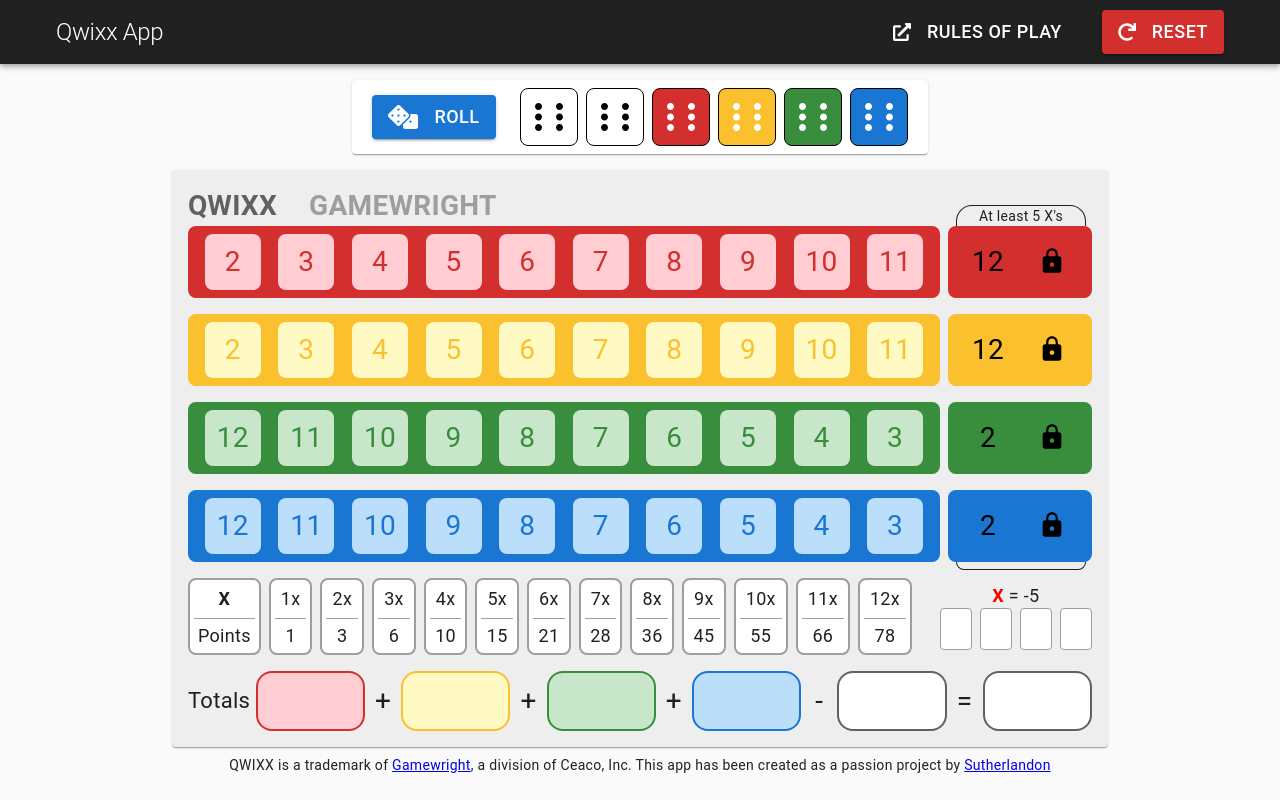
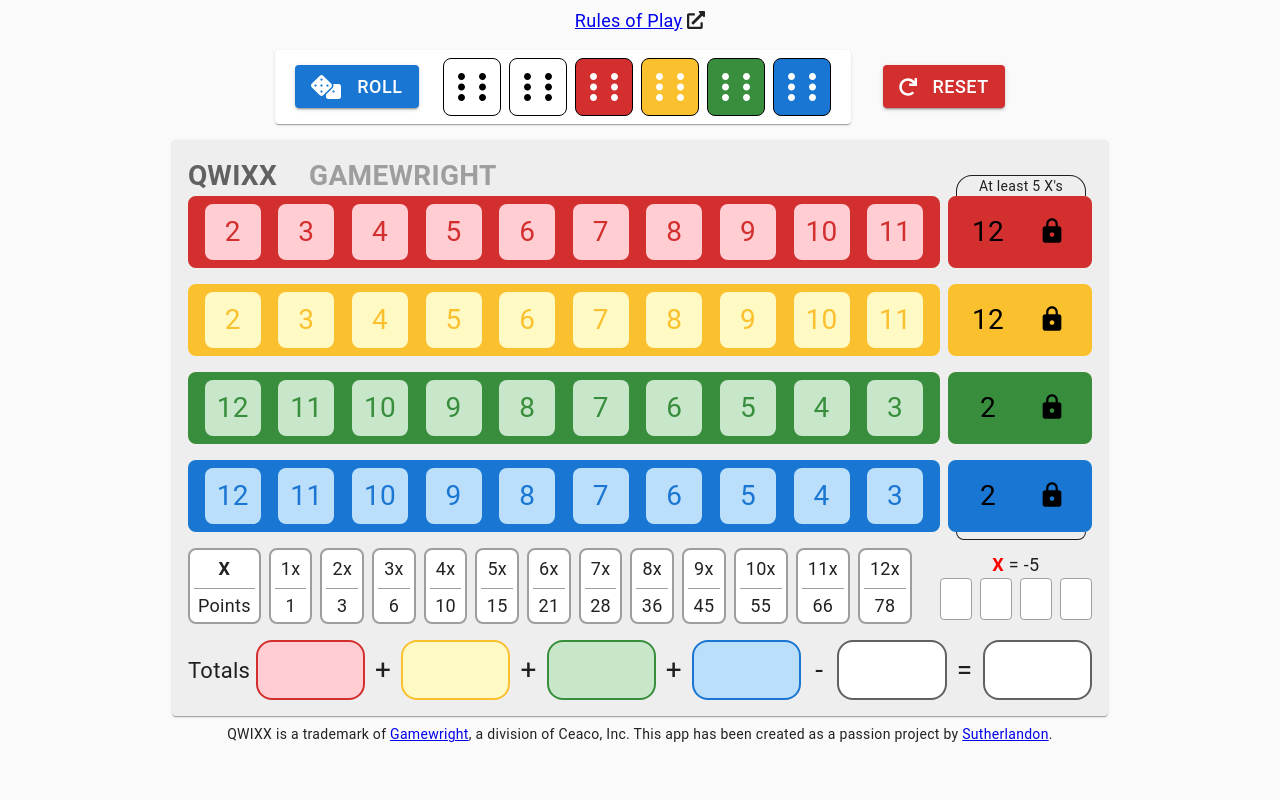
Before and after one commit to Sutherlandon/qwixx-app, a React (Create React App) app: page / in a window 1280 px wide. Built offline with nearby package versions, Linux system fonts and the light colour scheme.

Commit message:
Removed the app bar cause it was big and ugly.  Updated packages to run on node 18.

```diff
--- a/package.json
+++ b/package.json
@@ -13,7 +13,7 @@
     "lodash.clonedeep": "^4.5.0",
     "react": "^16.12.0",
     "react-dom": "^16.12.0",
-    "react-scripts": "3.2.0"
+    "react-scripts": "^5.0.1"
   },
   "scripts": {
     "start": "react-scripts start",
--- a/src/App.js
+++ b/src/App.js
@@ -1,19 +1,25 @@
 import React, { Component } from 'react';
 import cloneDeep from 'lodash.clonedeep';
-import { Paper } from '@material-ui/core';
+import { Button, Grid, Paper } from '@material-ui/core';
 import { withStyles } from '@material-ui/styles';
+import { FontAwesomeIcon } from '@fortawesome/react-fontawesome';
+import { faExternalLinkAlt, faRedo } from '@fortawesome/free-solid-svg-icons';
 
-import AppBar from './components/AppBar';
 import ColorRows from './components/ColorRows';
 import DiceRow from './components/DiceRow';
 import ScoreRow from './components/ScoreRow';
 import StrikesRow from './components/StrikesRow';
+import rules from './QwixxTM-RULES.pdf';
 
 const scoring = [0, 1, 3, 6, 10, 15, 21, 28, 36, 45, 55, 66, 78];
 const gameWidth = 1000;
 const gameHeight = 694; // calculated after rendering and here for reference
 
 const styles = (theme) => ({
+  buttonRow: {
+    margin: 'auto',
+    width: 'fit-content',
+  },
   cardTitleRow: {
     display: 'flex',
     alignItems: 'flex-end',
@@ -66,7 +72,9 @@
     right: 0,
     width: gameWidth,
     margin: 'auto',
-    marginTop: 80,
+  },
+  leftIcon: {
+    marginRight: theme.spacing(2),
   },
   paper: {
     backgroundColor: theme.palette.grey.light,
@@ -75,6 +83,20 @@
     marginLeft: theme.spacing(4),
     marginRight: theme.spacing(4),
     marginBottom: theme.spacing(),
+  },
+  rules: {
+    fontSize: '18px',
+    margin: 'auto',
+    paddingTop: 8,
+    width: 'fit-content',
+  },
+  reset: {
+    backgroundColor: theme.palette.red.main,
+    color: 'white',
+    fontSize: 18,
+    '&:hover': {
+      color: theme.palette.red.main,
+    },
   },
 });
 
@@ -292,22 +314,43 @@
       wrapperStyles = {
         transform: `translate(-50%) scale(${scaler})`,
         left: `50%`,
-        marginTop: 80 - (gameHeight - (gameHeight * scaler)) / 2
+        marginTop: 1 - (gameHeight - (gameHeight * scaler)) / 2
       };
     };
 
     return (
       <>
-        <AppBar onReset={this.handleReset} />
         <div
           id='game-wrapper'
           className={classes.gameWrapper}
           style={wrapperStyles}
         >
-          <DiceRow
-            disabledDice={disabledDice}
-            toggleDisabled={this.toggleDisabled}
-          />
+          <div className={classes.rules}>
+            <a href={rules}>Rules of Play</a> <FontAwesomeIcon icon={faExternalLinkAlt} />
+          </div>
+          <Grid
+            container
+            spacing={4}
+            alignItems='center'
+            className={classes.buttonRow}
+          >
+            <Grid item>
+              <DiceRow
+                disabledDice={disabledDice}
+                toggleDisabled={this.toggleDisabled}
+              />
+            </Grid>
+            <Grid item>
+              <Button
+                className={classes.reset}
+                variant='contained'
+                onClick={this.handleReset}
+              >
+                <FontAwesomeIcon icon={faRedo} className={classes.leftIcon} />
+                Reset
+              </Button>
+            </Grid>
+          </Grid>
           <Paper className={classes.paper}>
             <div className={classes.cardTitleRow}>
               <div className={classes.cardTitle}>QWIXX</div>
@@ -338,7 +381,7 @@
           </Paper>
           <div className={classes.disclaimer}>
             QWIXX is a trademark of <a href='https://gamewright.com'>Gamewright</a>, a division of Ceaco, Inc.
-            This app has been created as a passion project by <a href='https://sutherlandon.com'>Sutherlandon</a>
+            This app has been created as a passion project by <a href='https://sutherlandon.com'>Sutherlandon</a>.
           </div>
         </div>
       </>
--- a/src/Theme.js
+++ b/src/Theme.js
@@ -1,7 +1,7 @@
-import { createMuiTheme } from '@material-ui/core/styles';
+import { createTheme } from '@material-ui/core/styles';
 import { blue, green, grey, red, yellow } from '@material-ui/core/colors';
 
-export default createMuiTheme({
+export default createTheme({
   typography: {
     fontSize: 28,
   },
--- a/src/components/AppBar.js
+++ /dev/null
@@ -1,73 +0,0 @@
-import React from 'react';
-import { AppBar, Toolbar, Button, Typography, Hidden } from '@material-ui/core';
-import { makeStyles } from '@material-ui/styles';
-import { FontAwesomeIcon } from '@fortawesome/react-fontawesome';
-import { faExternalLinkAlt, faRedo } from '@fortawesome/free-solid-svg-icons';
-
-import rules from '../QwixxTM-RULES.pdf';
-
-const useStyles = makeStyles((theme) => ({
-  appBar: {
-    backgroundColor: theme.palette.grey.darker,
-    color: 'white',
-    height: 64,
-    paddingLeft: theme.spacing(4),
-    paddingRight: theme.spacing(4),
-    position: 'absolute',
-    zIndex: 100,
-  },
-  appTitle: {
-    flexGrow: 1,
-    fontSize: 24,
-  },
-  link: {
-    color: 'white',
-    fontSize: 18,
-    marginRight: theme.spacing(4),
-    '&:hover': {
-      color: theme.palette.grey.main,
-    },
-  },
-  leftIcon: {
-    marginRight: theme.spacing(2),
-  },
-  reset: {
-    backgroundColor: theme.palette.red.main,
-    color: 'white',
-    fontSize: 18,
-    '&:hover': {
-      color: theme.palette.red.main,
-    },
-  },
-}));
-
-export default function QwixxAppBar({ onReset }) {
-  const classes = useStyles();
-  return (
-    <AppBar position='static' className={classes.appBar}>
-      <Toolbar>
-        <Typography variant='h1' className={classes.appTitle}>
-          Qwixx App
-        </Typography>
-        <Hidden xsDown>
-          <Button
-            className={classes.link}
-            href={rules}
-            target='_'
-          >
-            <FontAwesomeIcon icon={faExternalLinkAlt} className={classes.leftIcon}/>
-            Rules of Play
-          </Button>
-        </Hidden>
-        <Button
-          className={classes.reset}
-          variant='contained'
-          onClick={onReset}
-        >
-          <FontAwesomeIcon icon={faRedo} className={classes.leftIcon}/>
-          Reset
-        </Button>
-      </Toolbar>
-    </AppBar>
-  );
-}
--- a/src/components/DiceRow.js
+++ b/src/components/DiceRow.js
@@ -10,7 +10,6 @@
 
 const styles = (theme) => ({
   paper: {
-    marginBottom: theme.spacing(2),
     marginLeft: 'auto',
     marginRight: 'auto',
     padding: `${theme.spacing(1)}px ${theme.spacing(1.5)}px`,
--- a/src/components/NumberRow.js
+++ b/src/components/NumberRow.js
@@ -67,7 +67,7 @@
 
   return (
     <div className={classes.row}>
-      <Grid container justify='space-around'>
+      <Grid container justifyContent='space-around'>
         {marks.map((selected, i) => {
 
           if (i < 10) {
@@ -104,7 +104,7 @@
 
   return (
     <div className={classes.row}>
-      <Grid container justify='space-around'>
+      <Grid container justifyContent='space-around'>
         {marks.map((selected, i) => {
           const isLock = i + 1 === marks.length;
 
--- a/src/components/ScoreRow.js
+++ b/src/components/ScoreRow.js
@@ -77,7 +77,7 @@
   const totalScore = redScore + yellowScore + greenScore + blueScore - strikesScore;
 
   return (
-    <Grid container justify='space-between' alignItems='center'>
+    <Grid container justifyContent='space-between' alignItems='center'>
       <Grid item className={classes.totals}>
         Totals
       </Grid>
--- a/src/components/StrikesRow.js
+++ b/src/components/StrikesRow.js
@@ -55,9 +55,9 @@
   const classes = useStyles();
 
   return (
-    <Grid container justify='space-between' alignItems='center' wrap='nowrap' className={classes.row}>
+    <Grid container justifyContent='space-between' alignItems='center' wrap='nowrap' className={classes.row}>
       <Grid item className={classes.scoreContainer}>
-        <Grid container spacing={1} justify='space-between' wrap='nowrap'>
+        <Grid container spacing={1} justifyContent='space-between' wrap='nowrap'>
           <Grid item >
             <div className={classes.score}>
               <div className={classes.scoreTop} style={{ fontWeight: 'bold' }}>X</div>
@@ -80,7 +80,7 @@
         <div className={classes.strikesLabel}>
           <span className={classes.strikesLabelX}>X</span> = -5
         </div>
-        <Grid container spacing={1} justify='space-around' alignItems='center' wrap='nowrap'>
+        <Grid container spacing={1} justifyContent='space-around' alignItems='center' wrap='nowrap'>
           {strikes.map((strike, i) => (
             <Grid item
               key={i}
```
Also changed, not shown: 1 other file (tests, documents, lock files or other folders).
